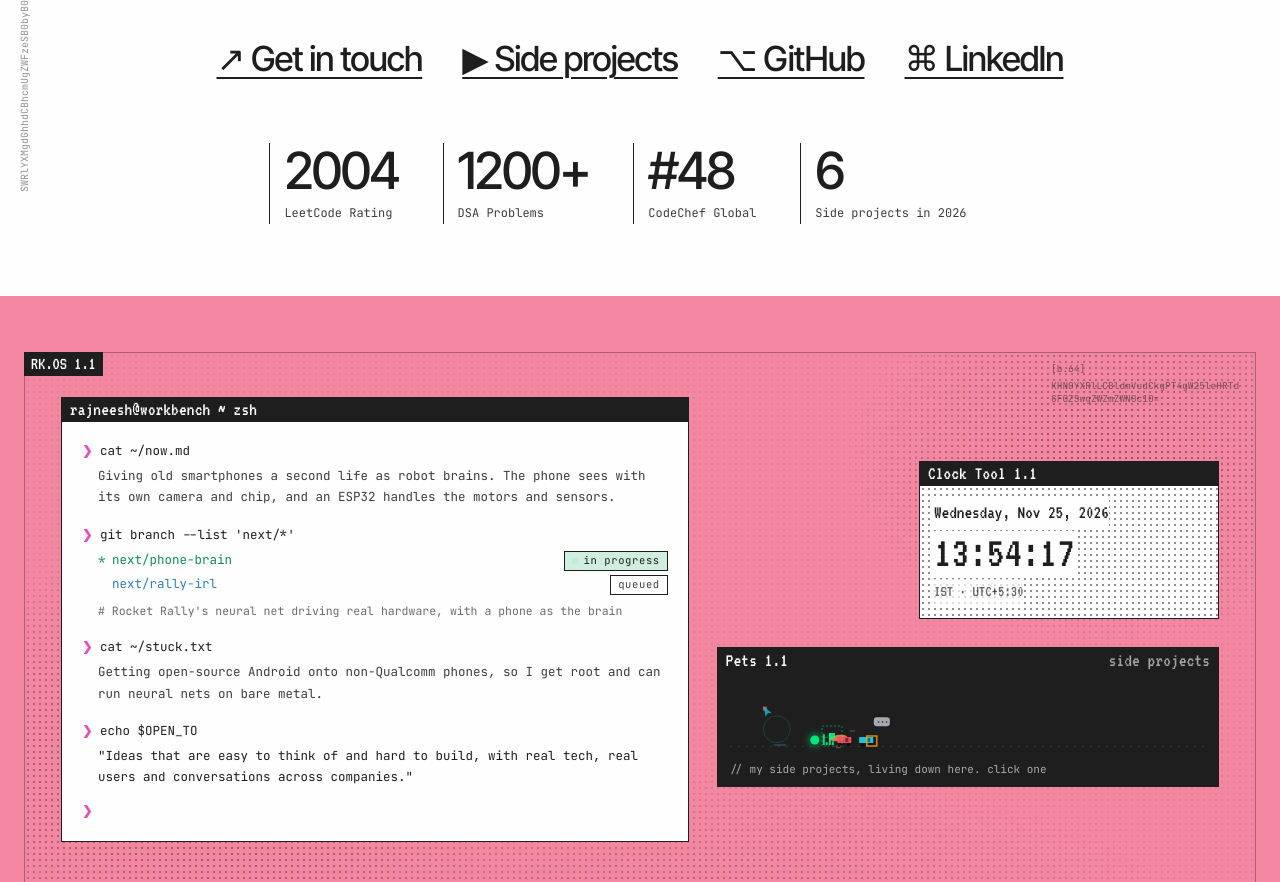
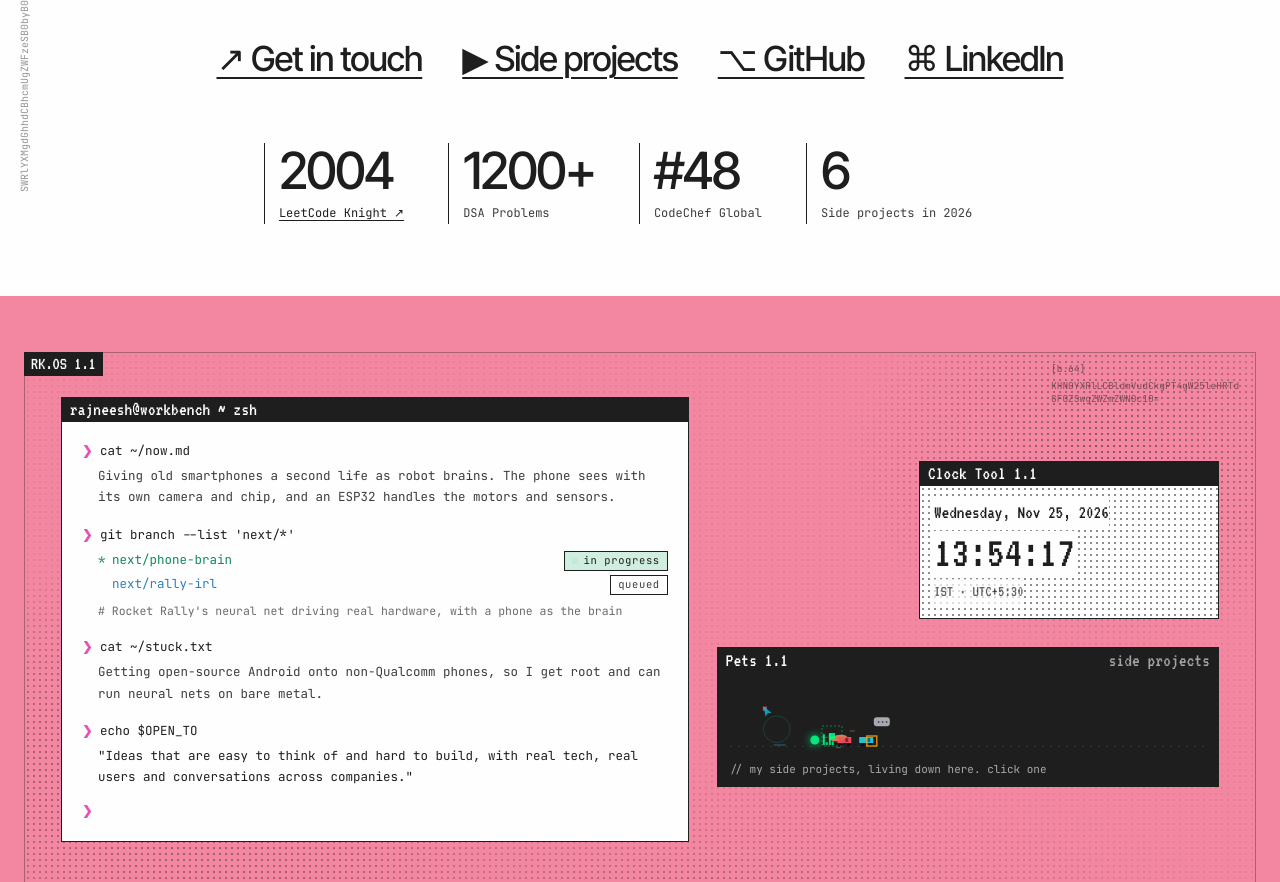
Before and after one commit to Rajneesh100/itsme, a plain HTML site: page index.html in a window 1280 px wide. Shown: the part 736-1618 px from the top of the page. Drawn offline with Linux system fonts and the light colour scheme.

Commit message:
Link LeetCode profile from the hero rating and achievements
The 2004 rating stat on the first page now opens leetcode.com/u/demon_code,
labelled "LeetCode Knight" so it reads as a link; the LeetCode Knight card
in Achievements links to the same profile.

Co-Authored-By: Claude Opus 5.5 <noreply@anthropic.com>
Claude-Session: https://claude.ai/code/session_019jdnqpWXV8LtrmszT4u2hK

```diff
--- a/css/style.css
+++ b/css/style.css
@@ -1524,3 +1524,8 @@ footer {
 .pinned .exp-content { display: flex; flex-wrap: wrap; align-items: baseline; column-gap: 10px; }
 .pinned .exp-company { margin-bottom: 0; }
 .pinned .exp-sum { flex-basis: 100%; margin-top: 2px; }
+
+/* Hero: the LeetCode stat links to the profile */
+a.stat-link { color: inherit; text-decoration: none; }
+a.stat-link .stat-label { text-decoration: underline; text-underline-offset: 3px; }
+a.stat-link:hover .stat-num, a.stat-link:hover .stat-label { color: var(--accent); }
--- a/css/typesafe.css
+++ b/css/typesafe.css
@@ -833,3 +833,8 @@ footer span[style] { color: var(--ink) !important; font-family: 'JetBrains Mono'
 .exp-bullets li.exp-callout { display: block; color: var(--ink); background: rgba(243,134,161,0.22); border: 1px solid var(--ink); border-left: 4px solid var(--ink); border-radius: 0; padding: 12px 14px 13px; }
 .exp-callout b { font-weight: 600; }
 .exp-badge { display: inline-block; margin-right: 6px; background: var(--ink); color: var(--paper); border-radius: 0; font: 17px/1 var(--pixel); letter-spacing: 0; text-transform: none; padding: 2px 6px; vertical-align: 1px; }
+
+/* Hero: the LeetCode stat links to the profile */
+a.stat-link .stat-label { color: var(--ink); text-decoration: underline; text-decoration-thickness: 1px; text-underline-offset: 3px; }
+a.stat-link:hover .stat-num, a.stat-link:hover .stat-label { color: var(--magenta); }
+a.stat-link:focus-visible { outline: 2px solid var(--magenta); outline-offset: 4px; }
--- a/index.html
+++ b/index.html
@@ -74,10 +74,10 @@
       <a href="https://www.linkedin.com/in/rajneesh-kumar-5raj/" class="btn-outline" target="_blank" rel="noopener">⌘ LinkedIn</a>
     </div>
     <div class="hero-stats">
-      <div class="stat">
+      <a class="stat stat-link" href="https://leetcode.com/u/demon_code/" target="_blank" rel="noopener" aria-label="LeetCode rating 2004, Knight. Open my LeetCode profile">
         <span class="stat-num">2004</span>
-        <span class="stat-label">LeetCode Rating</span>
-      </div>
+        <span class="stat-label">LeetCode Knight <span class="stat-arrow" aria-hidden="true">↗</span></span>
+      </a>
       <div class="stat">
         <span class="stat-num">1200+</span>
         <span class="stat-label">DSA Problems</span>
@@ -844,7 +844,7 @@
         <div class="ach-icon">⚔️</div>
         <div class="ach-text">
           <div class="ach-title">LeetCode Knight</div>
-          <div class="ach-sub">Rated 2004, with 1200+ DSA problems solved across platforms.</div>
+          <div class="ach-sub">Rated 2004, with 1200+ DSA problems solved across platforms. <a href="https://leetcode.com/u/demon_code/" target="_blank" rel="noopener">See the profile</a></div>
         </div>
       </div>
       <div class="ach-card fade-in">
```
